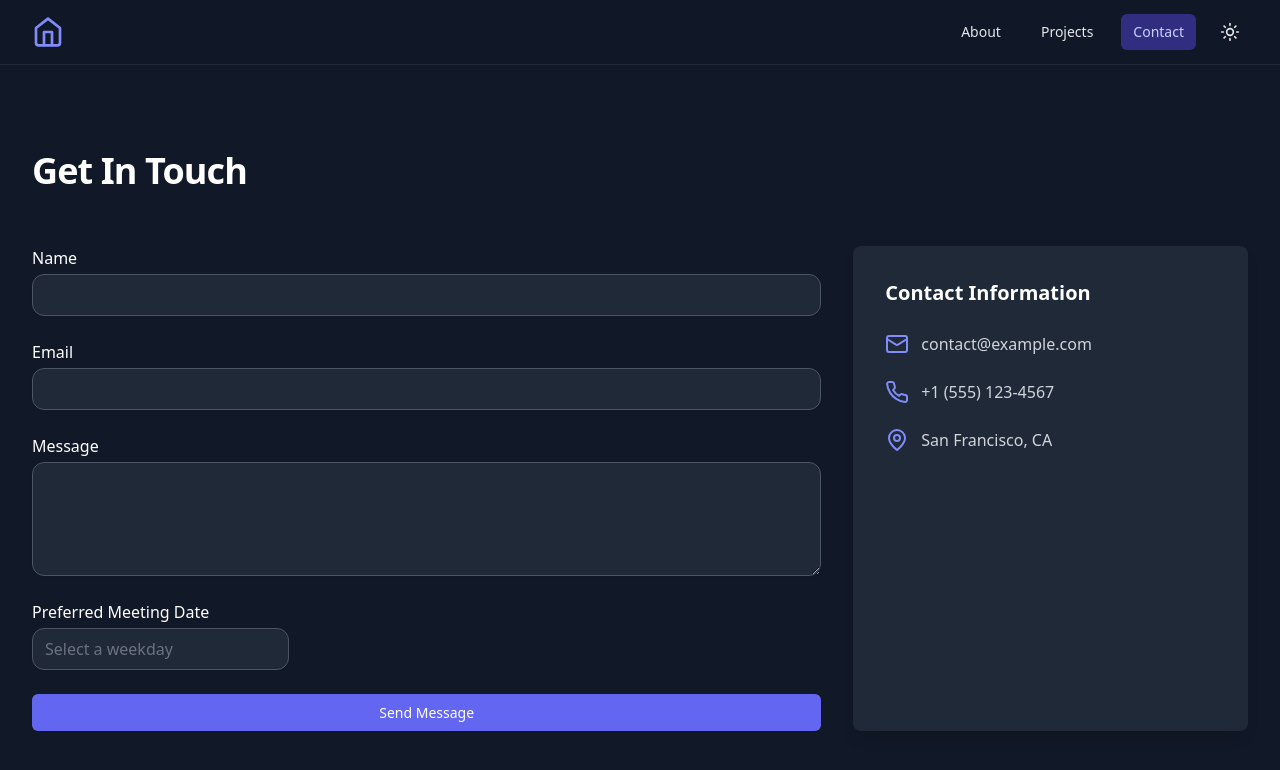
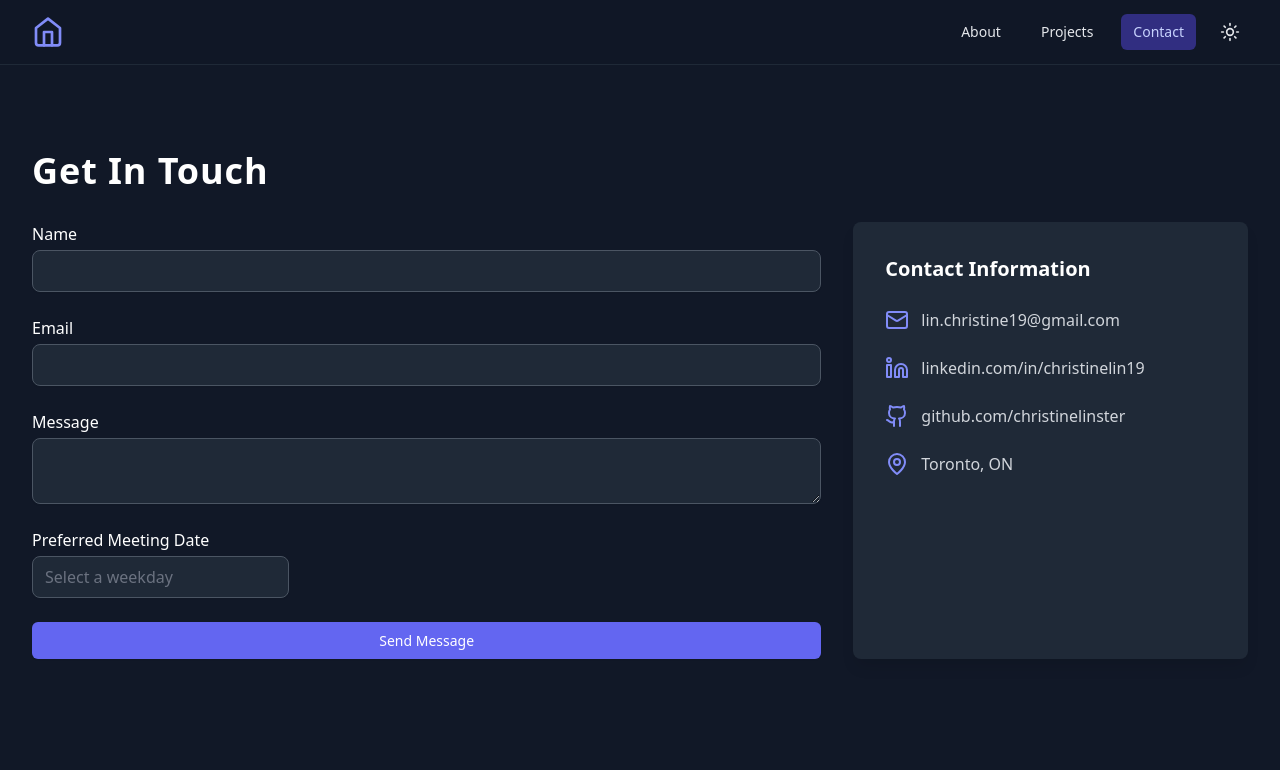
Before and after one commit to christinelinster/christine-lin, a React (Vite) app: page /contact in a window 1280 px wide. Shown: the top 770 px of the page. Built offline with nearby package versions, Linux system fonts and the light colour scheme.

Commit message:
update social and contact links

```diff
--- a/src/pages/Contact.jsx
+++ b/src/pages/Contact.jsx
@@ -3,7 +3,7 @@ import DatePicker from 'react-datepicker';
 import "react-datepicker/dist/react-datepicker.css";
 import "../styles/datepicker.css";
 import "../styles/contact.css";
-import { Mail, Phone, MapPin } from 'lucide-react';
+import { Mail, Phone, MapPin, Linkedin, Github } from 'lucide-react';
 
 export default function Contact() {
   const [selectedDate, setSelectedDate] = useState(null);
@@ -76,7 +76,7 @@ export default function Contact() {
                 <textarea
                   name="message"
                   id="message"
-                  rows={4}
+                  rows={2}
                   value={formData.message}
                   onChange={handleChange}
                   className="form-input"
@@ -112,15 +112,26 @@ export default function Contact() {
             <div className="contact-info-list">
               <div className="contact-info-item">
                 <Mail className="contact-info-icon" />
-                <span>contact@example.com</span>
+                <a href="mailto:lin.christine19@gmail.com" className="contact-link">
+                  lin.christine19@gmail.com
+                </a>
               </div>
               <div className="contact-info-item">
-                <Phone className="contact-info-icon" />
-                <span>+1 (555) 123-4567</span>
+                <Linkedin className="contact-info-icon" />
+                <a href="https://linkedin.com/in/christinelin19" target="_blank" rel="noopener noreferrer" className="contact-link">
+                  linkedin.com/in/christinelin19
+                </a>
               </div>
               <div className="contact-info-item">
+                <Github className="contact-info-icon" />
+                <a href="https://github.com/christinelinster" target="_blank" rel="noopener noreferrer" className="contact-link">
+                  github.com/christinelinster
+                </a>
+              </div>
+
+              <div className="contact-info-item">
                 <MapPin className="contact-info-icon" />
-                <span>San Francisco, CA</span>
+                <span>Toronto, ON</span>
               </div>
             </div>
           </div>
--- a/src/pages/Home.jsx
+++ b/src/pages/Home.jsx
@@ -34,7 +34,7 @@ export default function Home() {
           </div>
           <div className="social-links">
             <a
-              href="https://github.com"
+              href="https://github.com/christinelinster"
               target="_blank"
               rel="noopener noreferrer"
               className="social-link"
@@ -42,7 +42,7 @@ export default function Home() {
               <Github className="h-6 w-6" />
             </a>
             <a
-              href="https://linkedin.com"
+              href="https://linkedin.com/in/christinelin19"
               target="_blank"
               rel="noopener noreferrer"
               className="social-link"
@@ -50,7 +50,7 @@ export default function Home() {
               <Linkedin className="h-6 w-6" />
             </a>
             <a
-              href="mailto:example@example.com"
+              href="mailto:lin.christine19@gmail.com"
               className="social-link"
             >
               <Mail className="h-6 w-6" />
--- a/src/styles/about.css
+++ b/src/styles/about.css
@@ -32,7 +32,7 @@
 .about-title {
   font-size: 1.875rem;
   font-weight: 800;
-  letter-spacing: -0.025em;
+  letter-spacing: 0.025em;
   color: #111827;
 }
 
--- a/src/styles/contact.css
+++ b/src/styles/contact.css
@@ -30,14 +30,13 @@
 }
 
 .contact-header {
-
-  margin-bottom: 3rem;
+  margin-bottom: 1.5rem;
 }
 
 .contact-title {
   font-size: 1.875rem;
   font-weight: 800;
-  letter-spacing: -0.025em;
+  letter-spacing: 0.025em;
   color: #111827;
 }
 
@@ -92,7 +91,7 @@ textarea.form-input {
   display: block;
   width: 100%;
   padding: 0.5rem 0.75rem;
-  border-radius: 0.75rem !important;
+  border-radius: 0.5rem !important;
   border: 1px solid #d1d5db;
   background-color: #ffffff;
   color: #111827;
@@ -191,10 +190,25 @@ textarea.form-input:focus {
   color: #818cf8;
 }
 
-.contact-info-item span {
+.contact-info-item span,
+.contact-info-item .contact-link {
   color: #4b5563;
 }
 
-.dark .contact-info-item span {
+.contact-info-item .contact-link {
+  text-decoration: none;
+  transition: color 0.2s;
+}
+
+.contact-info-item .contact-link:hover {
+  color: #6366f1;
+}
+
+.dark .contact-info-item span,
+.dark .contact-info-item .contact-link {
   color: #d1d5db;
 }
+
+.dark .contact-info-item .contact-link:hover {
+  color: #818cf8;
+}
--- a/src/styles/home.css
+++ b/src/styles/home.css
@@ -33,7 +33,7 @@
   font-size: 2.25rem;
   line-height: 2.5rem;
   font-weight: 800;
-  letter-spacing: -0.025em;
+  letter-spacing: 0.025em;
   color: #111827;
 }
 
--- a/src/styles/projects.css
+++ b/src/styles/projects.css
@@ -36,7 +36,7 @@
 .projects-title {
   font-size: 1.875rem;
   font-weight: 800;
-  letter-spacing: -0.025em;
+  letter-spacing: 0.025em;
   color: #111827;
 }
 
```
